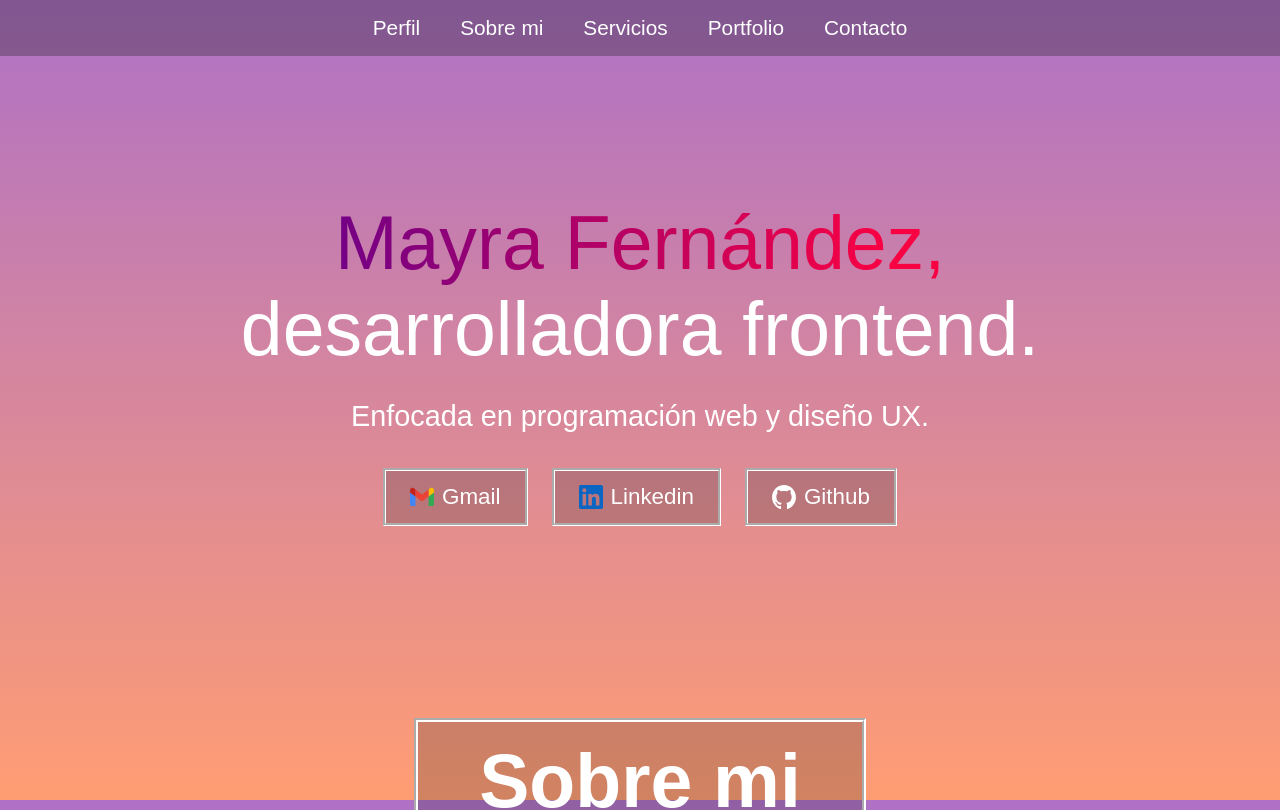
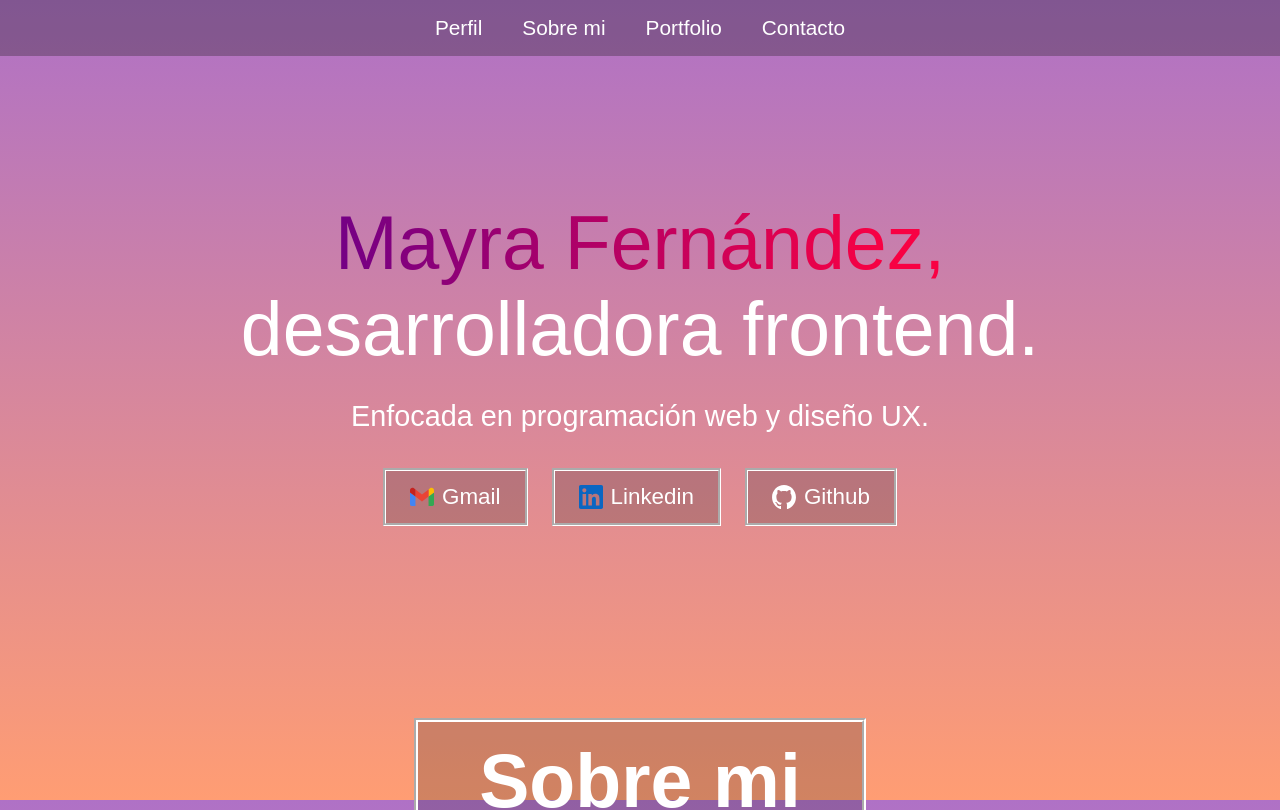
Before and after one commit to may-fernandez/portfolio, a React (Vite) app: page / in a window 1280 px wide. Shown: the top 810 px of the page. Built offline with nearby package versions, Linux system fonts and the light colour scheme; a web font is replaced by a local one.

Commit message:
update links & performance

```diff
--- a/src/Components/Footer/Footer.css
+++ b/src/Components/Footer/Footer.css
@@ -51,6 +51,7 @@
   width: 1rem;
   aspect-ratio: 1/1;
   object-fit: contain;
+  color: white;
 }
 
 .footer .location{
--- a/src/Components/Footer/Footer.jsx
+++ b/src/Components/Footer/Footer.jsx
@@ -1,7 +1,7 @@
 import React from "react";
 import "./Footer.css";
 import mail from "../../assets/mail_icon.svg";
-import call_icon from "../../assets/call_icon.svg";
+import logo_wpp from "../../assets/logo_wpp.svg";
 import location_icon from "../../assets/location_icon.svg";
 
 function Footer() {
@@ -13,13 +13,13 @@ function Footer() {
           <p>Buenos Aires, Argentina</p>
         </div>
 
-        <a href="mailto:mayra.bf3@gmail.com" target="_blank">
+        <a href="mailto:mayra.bf3@gmail.com" rel="noopener noreferrer" target="_blank">
           <img src={mail} />
           mayra.bf3@gmail.com
         </a>
 
-        <a href="">
-          <img src={call_icon} />
+        <a href="https://wa.me/5491157210065" rel="noopener noreferrer">
+          <img src={logo_wpp} />
           +54 9 11 5721-0065
         </a>
       </footer>
--- a/src/Components/Hero/Hero.jsx
+++ b/src/Components/Hero/Hero.jsx
@@ -14,21 +14,21 @@ const Hero = () => {
       <p>Enfocada en programación web y diseño UX.</p>
       <div className="hero-action">
         <div className="hero-resume">
-          <a href="mailto:mayra.bf3@gmail.com" target="_blank" className="a-hero">
+          <a href="mailto:mayra.bf3@gmail.com" target="_blank" rel="noopener noreferrer"  className="a-hero">
             <img src={gmail_logo} alt="logo gmail" id="gmail" />
             Gmail
           </a>
         </div>
 
         <div className="hero-resume">
-          <a href="" target="_blank" className="a-hero">
+          <a href="https://www.linkedin.com/in/mayra-belen-fernandez" target="_blank" rel="noopener noreferrer" className="a-hero">
             <img src={linkedin_logo} alt="logo linkedin" id="linkedin" />
             Linkedin
           </a>
         </div>
 
         <div className="hero-resume">
-          <a href="https://github.com/may-fernandez" target="_blank" className="a-hero">
+          <a href="https://github.com/may-fernandez" target="_blank" rel="noopener noreferrer" className="a-hero">
             <img src={logo_github} alt="logo github" id="github" />
             Github
           </a>
--- a/src/Components/Navbar/Navbar.jsx
+++ b/src/Components/Navbar/Navbar.jsx
@@ -1,9 +1,5 @@
 import {React, useState} from "react";
 import "./Navbar.css";
-import SobreMi from "../SobreMi/SobreMi.jsx";
-import Proyectos from "../Proyectos/Proyectos.jsx";
-import Hero from "../Hero/Hero.jsx";
-
 import { Link, Element } from "react-scroll";
 
 const Navbar = () => {
@@ -30,6 +26,7 @@ const Navbar = () => {
               spy={true}
               smooth={true}
               duration={500}
+              offset={-150}
               onClick={handleLinkClick}
             >
               Perfil
@@ -43,22 +40,10 @@ const Navbar = () => {
               spy={true}
               smooth={true}
               duration={500}
+              offset={-50}
               onClick={handleLinkClick}
             >
               Sobre mi
-            </Link>
-          </li>
-
-          <li>
-            <Link
-              activeClass="active"
-              to=""
-              spy={true}
-              smooth={true}
-              duration={500}
-              onClick={handleLinkClick}
-            >
-              Servicios
             </Link>
           </li>
 
@@ -69,6 +54,7 @@ const Navbar = () => {
               spy={true}
               smooth={true}
               duration={500}
+              offset={-200}
               onClick={handleLinkClick}
             >
               Portfolio
@@ -82,6 +68,7 @@ const Navbar = () => {
               spy={true}
               smooth={true}
               duration={500}
+              offset={-150}
               onClick={handleLinkClick}
             >
               Contacto
```
Also changed, not shown: src/assets/logo_wpp.svg (added).
